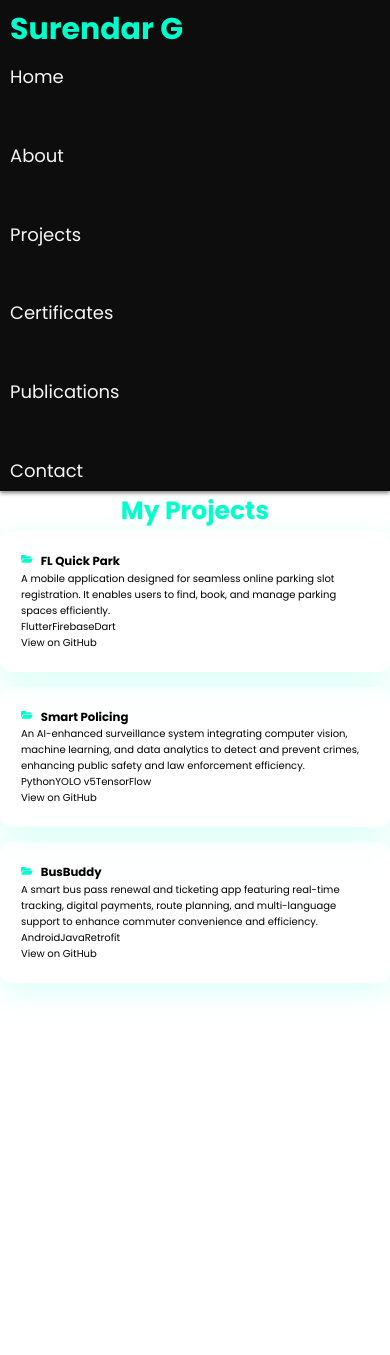
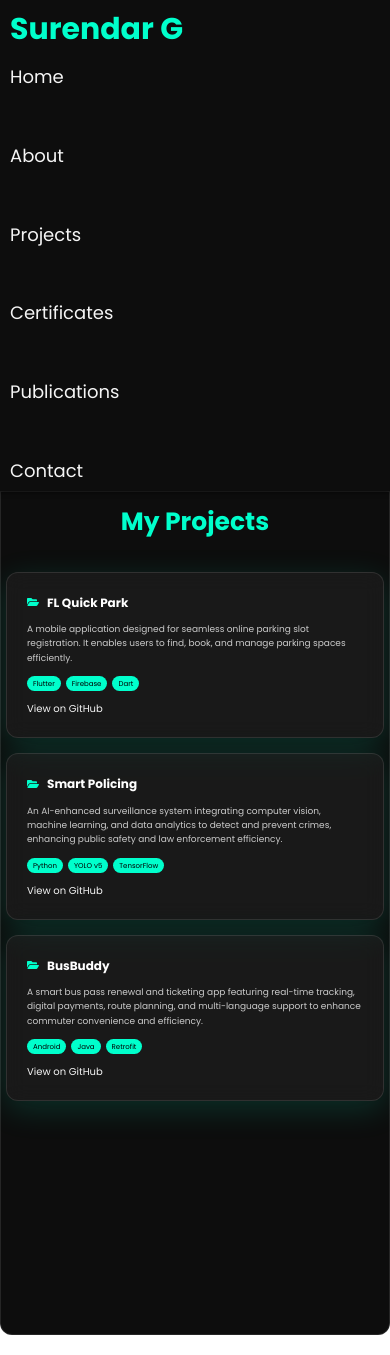
Before and after one commit to surendarg2003/Surendar_Portfolio, a React (Create React App) app: page /projects in a window 390 px wide. Before the commit the page ends 998 px from the top, so only its background shows below. Built offline with nearby package versions, Linux system fonts and the light colour scheme.

Commit message:
Fix Projects page spacing and responsiveness

```diff
--- a/src/App.css
+++ b/src/App.css
@@ -11,6 +11,11 @@
   width: 100vw;
   box-sizing: border-box;
   margin: 0;
+}
+
+body {
+  margin: 0;
+  padding-top: 60px; /* Adjust this value to match the navbar height */
 }
 
 body.dark .App {
--- a/src/components/Navbar.css
+++ b/src/components/Navbar.css
@@ -10,6 +10,7 @@
   z-index: 1000;
   backdrop-filter: saturate(180%) blur(20px);
   box-shadow: 0 2px 4px rgba(0, 0, 0, 0.5);
+  margin-bottom: 0; /* Remove any bottom margin */
 }
 
 /* Responsive Navbar for tablets and mobiles */
--- a/src/pages/Projects.css
+++ b/src/pages/Projects.css
@@ -1,33 +1,147 @@
-/* Responsive styles for Projects page */
+/* Base styles for Projects page */
+.projects-section {
+  padding: 4rem 2rem; /* Match About page padding */
+  background-color: #0d0d0d;
+  color: #f5f5f5;
+  min-height: 100vh;
+  text-align: center;
+  border: 1px solid rgba(255, 255, 255, 0.1);
+  border-radius: 0 0 12px 12px; /* Remove top border-radius to avoid curved margin near navbar */
+  margin-bottom: 2rem;
+}
+
+.main-heading {
+  font-size: 2.5rem;
+  margin-bottom: 10rem; /* Match About page spacing */
+  color: #00ffcc;
+}
+
+.projects-grid {
+  margin-top: 4rem; /* Increased gap between heading and boxes */
+}
+
+.projects-grid {
+  margin-top: 3rem; /* Increased from 2rem to 3rem */
+  display: grid;
+  grid-template-columns: repeat(auto-fit, minmax(300px, 1fr));
+  gap: 2rem;
+  max-width: 1200px;
+  margin-left: auto;
+  margin-right: auto;
+}
+
+
+.project-card {
+  background: rgba(255, 255, 255, 0.05);
+  backdrop-filter: blur(10px);
+  border: 1px solid rgba(255, 255, 250, 0.1);
+  border-radius: 12px;
+  padding: 2rem;
+  box-shadow: 0 8px 32px rgba(0, 255, 204, 0.15);
+  transition: transform 0.3s ease;
+  text-align: left;
+}
+
+.project-card:hover {
+  transform: translateY(-8px);
+  box-shadow: 0 12px 36px rgba(0, 255, 204, 0.3);
+}
+
+.project-card h3 {
+  font-size: 1.8rem;
+  margin-bottom: 1rem;
+  color: #ffffff; /* Changed project title color to white */
+  display: flex;
+  align-items: center;
+}
+
+.project-card {
+  display: flex;
+  flex-direction: column;
+  justify-content: flex-start; /* Align content at the top */
+  height: 100%; /* Ensure all cards have equal height */
+}
+
+.project-card p {
+  font-size: 1.1rem;
+  color: #ccc;
+  margin-bottom: 1rem;
+  white-space: normal; /* Allow full content to be shown */
+  overflow: visible;
+  text-overflow: clip;
+}
+
+.technologies {
+  margin-bottom: 1rem;
+}
+
+.tech-tag {
+  display: inline-block;
+  background-color: #00ffcc;
+  color: #000;
+  padding: 0.2rem 0.6rem;
+  border-radius: 12px;
+  font-size: 0.9rem;
+  margin-right: 0.5rem;
+}
+
+/* Responsive styles */
 @media (max-width: 768px) {
-  .projects-container {
-    padding: 1rem;
+  .projects-section {
+    padding: 2rem 1rem;
+  }
+
+  .main-heading {
+    font-size: 2rem;
+    margin-bottom: 4rem;
+  }
+
+  .projects-grid {
+    grid-template-columns: 1fr;
+    gap: 1.5rem;
+    padding: 0;
   }
 
   .project-card {
-    width: 100%;
-    margin-bottom: 1.5rem;
+    padding: 1.5rem;
   }
 
-  .project-title {
+  .project-card h3 {
     font-size: 1.5rem;
   }
 
-  .project-description {
+  .project-card p {
     font-size: 1rem;
+  }
+
+  .tech-tag {
+    font-size: 0.8rem;
   }
 }
 
 @media (max-width: 480px) {
-  .projects-container {
-    padding: 0.5rem;
+  .projects-section {
+    padding: 1rem 0.5rem;
   }
 
-  .project-title {
+  .main-heading {
+    font-size: 1.5rem;
+    margin-bottom: 1rem;
+  }
+
+  .project-card {
+    padding: 1rem;
+  }
+
+  .project-card h3 {
     font-size: 1.2rem;
   }
 
-  .project-description {
+  .project-card p {
     font-size: 0.9rem;
   }
+
+  .tech-tag {
+    font-size: 0.7rem;
+  }
 }
```
